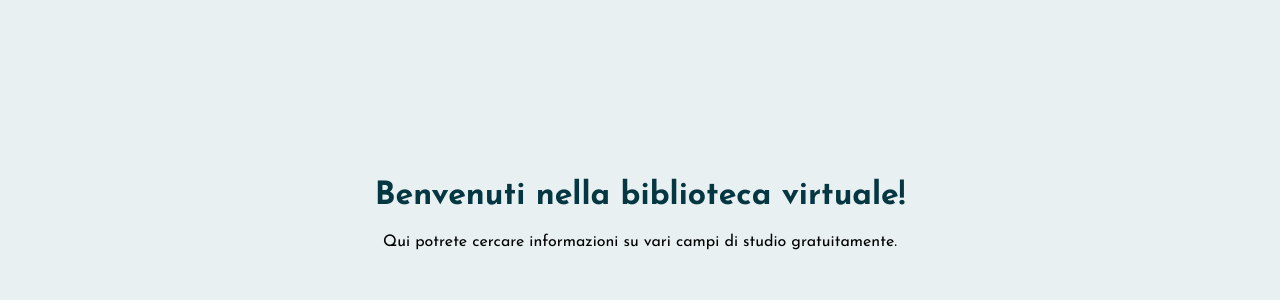
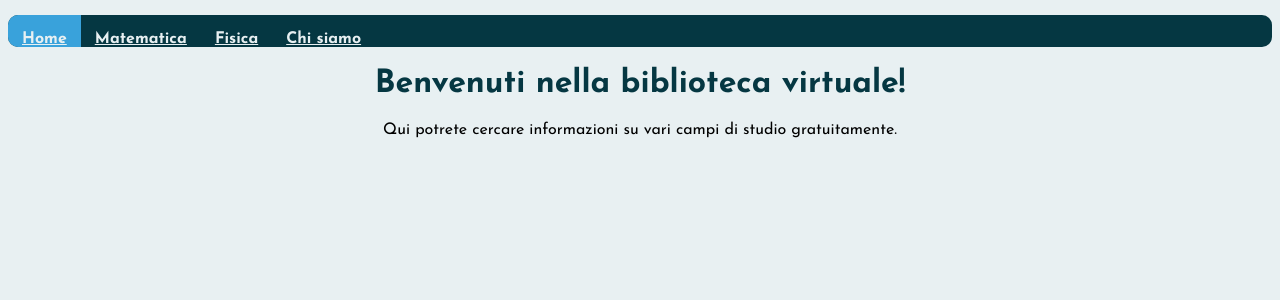
Before and after one commit to neogauss7/Bilbiolteca_digitale, a PHP site: page / in a window 1280 px wide. Shown: the top 300 px of the page. Run offline with PHP 8.4, Linux system fonts and the light colour scheme.

Commit message:
Update style.css

```diff
--- a/style.css
+++ b/style.css
@@ -11,15 +11,15 @@ p {
 .link{
     border: solid rgb(57, 162, 219) 2px;
     border-radius: 10px;
-    margin-left: 15px;
+    margin-left: auto;
     margin-right: auto;
     padding: 10px;
 }
 ul {
     list-style-type: none;
     margin-top: 15px;
-    margin-left: 200%;
-    margin-right: 200%;
+    margin-left: auto;
+    margin-right: auto;
     padding: 0;
     overflow: hidden;
     background-color: rgb(5, 55, 66);
```
